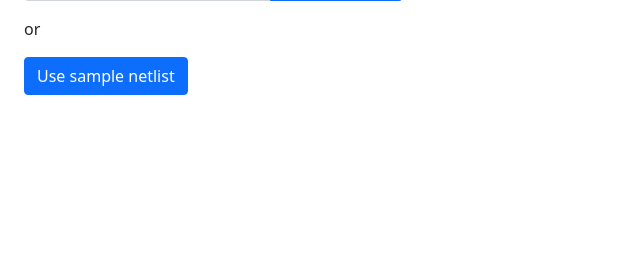
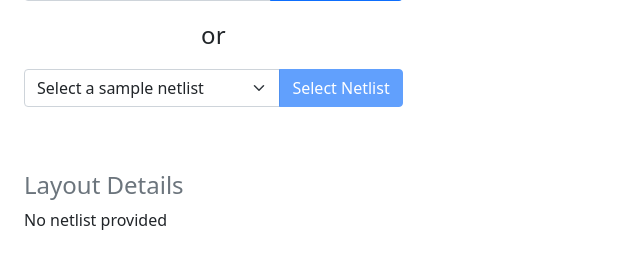
Before and after one commit to notyiming/global-router, a Flask app: page /dashboard in a window 1280 px wide. Shown: the part 219-488 px from the top of the page, without its empty margins (0-640 px from the left). Run offline with Flask 2, Linux system fonts and the light colour scheme; the visitor is signed in with stand-in values (Sample User, id 1); some libraries are stand-ins or nearby versions.

Commit message:
output layout details to gui, sample netlist selection

```diff
--- a/gr.py
+++ b/gr.py
@@ -25,7 +25,7 @@ def global_route(input_file: str, output_file: str):
         output_file (str): Path to generated output file
     """
     global_router = GlobalRouter()
-    global_router.parse_input(input_file)
+    layout_details = global_router.parse_input(input_file)
     global_router.show_netlist_info()
 
     # best_route_index = 0
@@ -42,6 +42,7 @@ def global_route(input_file: str, output_file: str):
 
     global_router.dump_result(output_file)
     global_router.generate_congestion_output(output_file)
+    return layout_details
 
 
 @gr_cli.command()
--- a/web/app.py
+++ b/web/app.py
@@ -2,7 +2,7 @@
 
 from pathlib import Path
 import os
-from flask import Flask, flash, session, render_template, request, redirect
+from flask import Flask, flash, jsonify, session, render_template, request, redirect
 from werkzeug.utils import secure_filename
 from requests import HTTPError
 import pyrebase
@@ -131,12 +131,14 @@ def dashboard():
                 os.makedirs(app.config['UPLOAD_FOLDER'], exist_ok=True)
                 netlist_file = os.path.join(app.config["UPLOAD_FOLDER"], filename)
                 file.save(netlist_file)
+
+        result = {}
         file_basename = Path(netlist_file).stem
-
-        gr.global_route.callback(netlist_file, f"output/{file_basename}.out")
+        result["img_src"] = f"static/{file_basename}.png"
+        result["layout_details"] = gr.global_route.callback(netlist_file, f"output/{file_basename}.out")
         gr.plot_congestion.callback(f"output/{file_basename}.out.fig", f"web/static/{file_basename}.png")
 
-        return f"static/{file_basename}.png"
+        return jsonify(result)
 
 
     return render_template("dashboard.html", user=session["user"])
--- a/web/static/scripts/ajax.js
+++ b/web/static/scripts/ajax.js
@@ -1,7 +1,10 @@
 $(document).ready(function () {
     $('#netlist-input-form').on('submit', function (e) {
-        console.log("here");
+        $('#layout-details-list').attr('hidden', 'true');
         $('#congestion-plot').attr("alt", "Generating Congestion Plot...").attr("src", "");
+        $('#submit-netlist')
+            .attr("disabled", "true")
+            .html("<span class='spinner-border spinner-border-sm' role='status' aria-hidden='true'></span>Processing...");
         var netlist_input_data = new FormData($('#netlist-input-form')[0]);
         $.ajax({
             data: netlist_input_data,
@@ -10,24 +13,74 @@ $(document).ready(function () {
             contentType: false,
             cache: false,
             processData: false,
+            async: true,
             success: function (result) {
-                $('#congestion-plot').attr("src", result);
+                update_view(result);
+                $('#submit-netlist').removeAttr("disabled").html("Submit Netlist");
             }
         })
         e.preventDefault();
     });
 
     $('#sample-netlist').on('click', function (e) {
+        $('#layout-details-list').attr('hidden', 'true');
         $('#congestion-plot').attr("alt", "Generating Congestion Plot...").attr("src", "");
+        $('#sample-netlist')
+            .attr("disabled", "true")
+            .html("<span class='spinner-border spinner-border-sm' role='status' aria-hidden='true'></span>Processing...");
+        var selected_netlist = parseInt($('#sample-netlist-select').val());
+        let sample_netlist_file;
+        switch(selected_netlist) {
+            case 1:
+                sample_netlist_file = "example.txt";
+                break;
+            case 2:
+                sample_netlist_file = "ibm01.modified.txt";
+                break;
+            case 3:
+                sample_netlist_file = "ibm02.modified.txt";
+                break;
+            case 4:
+                sample_netlist_file = "ibm03.modified.txt";
+                break;
+            case 5:
+                sample_netlist_file = "ibm04.modified.txt";
+                break;
+            default:
+                sample_netlist_file = "example.txt";
+                break;
+        }
         $.ajax({
-            data: "testcase/example.txt",
+            data: 'testcase/' + sample_netlist_file,
             type: 'POST',
             url: '/dashboard',
             contentType: false,
             success: function (result) {
-                $('#congestion-plot').attr("src", result);
+                update_view(result);
+                $('#sample-netlist').removeAttr("disabled").html("Use Sample Netlist");
             }
         })
         e.preventDefault();
     });
+
+    $('#sample-netlist-select').change(function(){
+        $('#sample-netlist').removeAttr('disabled');
+    })
 });
+
+function update_view(result) {
+    var congestion_plot_img = result["img_src"];
+    var ld = result["layout_details"];
+    var gridhor = ld["grid_hor"];
+    var gridver = ld["grid_ver"];
+    var vercap = ld["ver_cap"];
+    var horcap = ld["hor_cap"];
+    var netlist_size = ld["netlist_size"];
+    $('#no-netlist-provided-span').attr("hidden", "true");
+    $('#layout-details-list').removeAttr("hidden");
+    $('#grid-size').html("Grid: " + gridhor + " x " + gridver);
+    $('#horcap').html("Horizontal Capacity: " + horcap);
+    $('#vercap').html("Vertical Capacity: " + vercap);
+    $('#netlist-size').html("Netlist Size: " + netlist_size);
+    $('#congestion-plot').attr("src", congestion_plot_img);
+}
--- a/web/templates/dashboard.html
+++ b/web/templates/dashboard.html
@@ -38,13 +38,38 @@
       <form action="/dashboard" id="netlist-input-form" type="file" enctype="multipart/form-data">
         <label class="form-label" for="inputFile">Upload input netlist file</label>
         <div class="input-group mb-3">
-        <input type="file" class="form-control" id="inputFile" name="inputFile" accept=".txt" required />
-        <button type="submit" class="input-group-text btn btn-primary">Submit Netlist</button>
+          <input type="file" class="form-control" id="inputFile" name="inputFile" accept=".txt" required />
+          <button type="submit" id="submit-netlist" class="input-group-text btn btn-primary">Submit Netlist</button>
         </div>
       </form>
 
-      <p>or</p>
-      <button type="button" id="sample-netlist" class="btn btn-primary mb-3">Use sample netlist</button>
+      <p style="text-align: center; font-size: 1.5em;">or</p>
+
+      <div class="input-group mb-3">
+        <select class="form-select form-select mb-3" required aria-label=".form-select example"
+          id="sample-netlist-select">
+          <option disabled selected>Select a sample netlist</option>
+          <option value="1">Example</option>
+          <option value="2">IBM01</option>
+          <option value="3">IBM02</option>
+          <option value="4">IBM03</option>
+          <option value="5">IBM04</option>
+        </select>
+        <button type="button" id="sample-netlist" disabled class="input-group-text btn btn-primary mb-3">Select
+          Netlist</button>
+      </div>
+
+      <h4 class="text-muted mt-5">Layout Details</h4>
+      <span id="no-netlist-provided-span">
+        No netlist provided
+      </span>
+      <ul id="layout-details-list" hidden>
+        <li id="grid-size"></li>
+        <li id="horcap"></li>
+        <li id="vercap"></li>
+        <li id="netlist-size"></li>
+      </ul>
+
     </div>
     <div class="col-xl-8 my-4 p-4">
       <h2 class="text-muted">Congestion Visualization</h2>
```
Also changed, not shown: models/global_router.py (+10 -0 lines).
